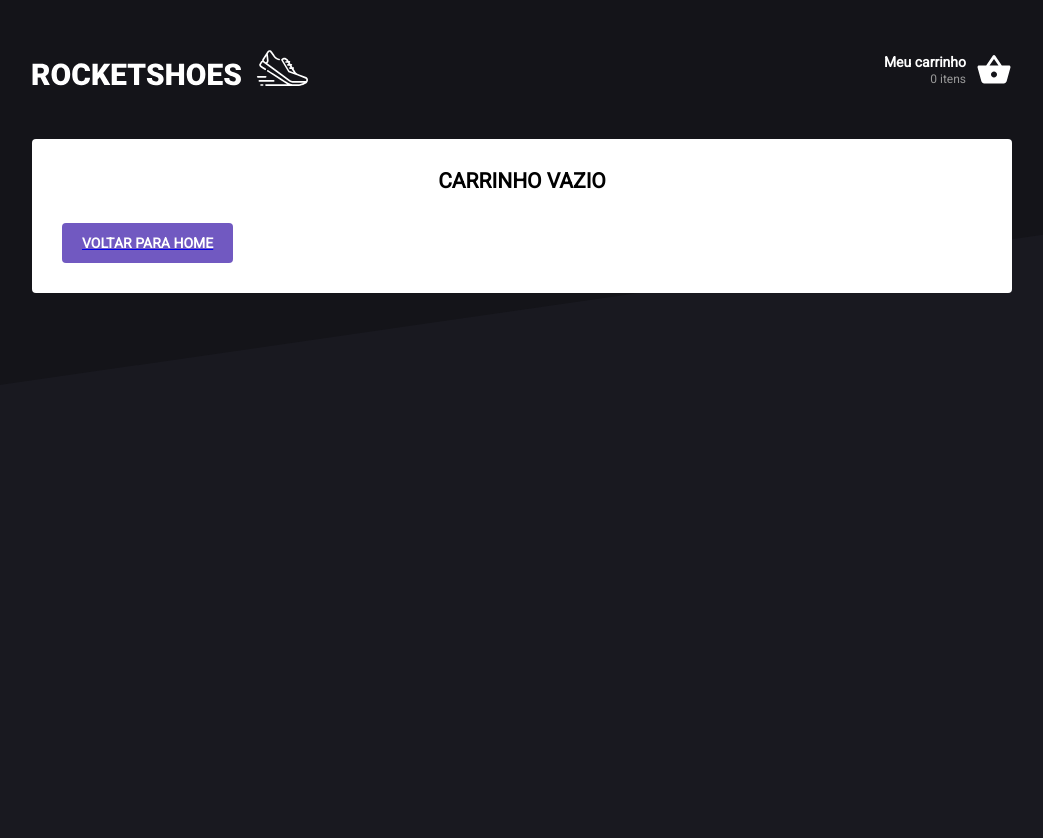
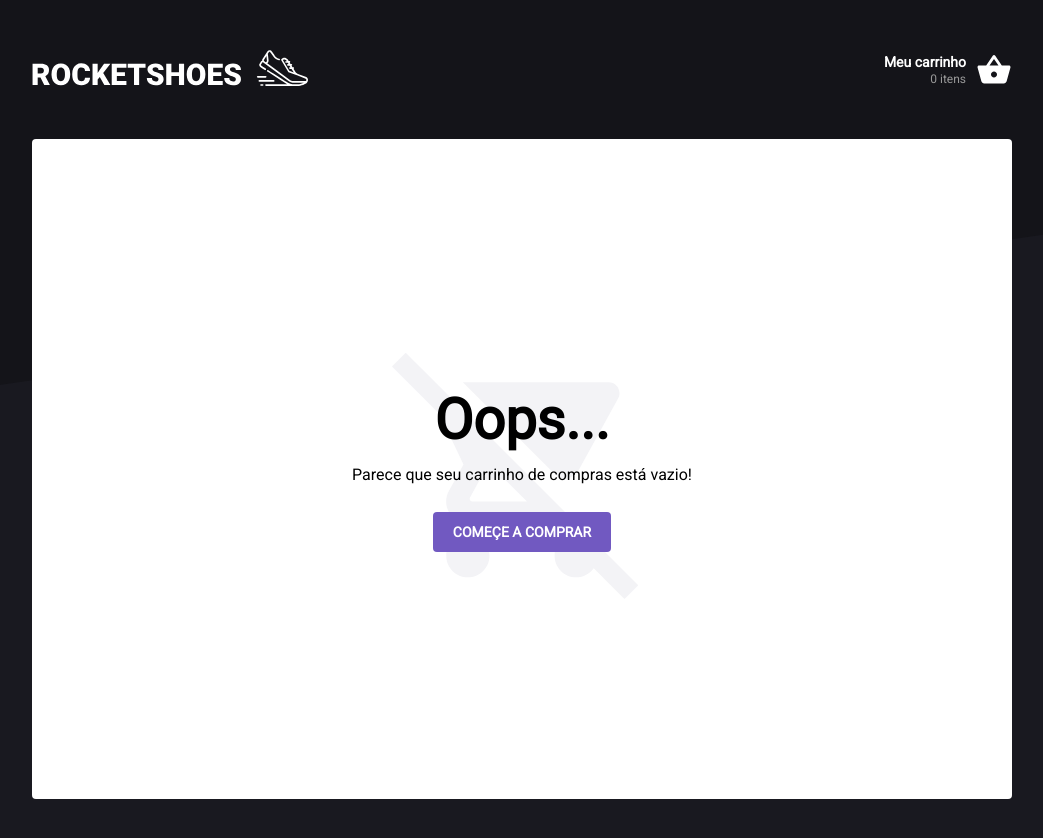
Before and after one commit to ARTHURPC03/RocketshoesWeb, a React (Create React App) app: page /cart in a window 1280 px wide. Shown: the top 838 px of the page, without its empty margins (118-1161 px from the left). Before the commit the page ends 800 px from the top, so only its background shows below. Built offline with nearby package versions, Linux system fonts and the light colour scheme.

Commit message:
Update Cart

```diff
--- a/src/components/Header/index.js
+++ b/src/components/Header/index.js
@@ -10,7 +10,7 @@ import { Container, Cart } from './styles'
 import logo from '../../assets/images/logo.svg'
 
 export default function Header() {
-  const cartSize = useSelector(state => state.cart.length)
+  const cartSize = useSelector((state) => state.cart.length)
 
   return (
     <Container>
--- a/src/pages/Cart/index.js
+++ b/src/pages/Cart/index.js
@@ -1,29 +1,41 @@
+/* eslint-disable jsx-a11y/control-has-associated-label */
 import React from 'react'
-import { Link } from 'react-router-dom'
+// import { Link } from 'react-router-dom'
 import { useDispatch, useSelector } from 'react-redux'
 import {
   MdRemoveCircleOutline,
   MdAddCircleOutline,
   MdDelete,
+  MdRemoveShoppingCart,
 } from 'react-icons/md'
 
 import { formatPrice } from '../../util/format'
 
 import * as CartActions from '../../store/modules/cart/actions'
 
-import { Container, ProductTable, Total } from './styles'
+import {
+  Container,
+  ProductTable,
+  Total,
+  EmptyCart,
+  StartShopping,
+} from './styles'
 
 export default function Cart() {
-  const total = useSelector(state =>  formatPrice(
-    state.cart.reduce((totalSum, product) => {
-      return totalSum + product.price * product.amount
-    }, 0)
-  ))
+  const total = useSelector((state) =>
+    formatPrice(
+      state.cart.reduce((totalSum, product) => {
+        return totalSum + product.price * product.amount
+      }, 0)
+    )
+  )
 
-  const cart = useSelector(state => state.cart.map(product => ({
-    ...product,
-    subtotal: formatPrice(product.price * product.amount),
-  })))
+  const cart = useSelector((state) =>
+    state.cart.map((product) => ({
+      ...product,
+      subtotal: formatPrice(product.price * product.amount),
+    }))
+  )
 
   const dispatch = useDispatch()
 
@@ -38,7 +50,15 @@ export default function Cart() {
   return (
     <Container>
       {cart.length === 0 ? (
-        <h2 id="vazio">Carrinho vazio</h2>
+        <EmptyCart>
+          <MdRemoveShoppingCart />
+
+          <div>
+            <h2>Oops...</h2>
+            <p>Parece que seu carrinho de compras está vazio!</p>
+            <StartShopping to="/">Começe a comprar</StartShopping>
+          </div>
+        </EmptyCart>
       ) : (
         <ProductTable>
           <thead>
@@ -52,7 +72,7 @@ export default function Cart() {
           </thead>
 
           <tbody>
-            {cart.map(product => (
+            {cart.map((product) => (
               <tr>
                 <td>
                   <img src={product.image} alt={product.title} />
@@ -78,7 +98,9 @@ export default function Cart() {
                 <td>
                   <button
                     type="button"
-                    onClick={() => dispatch(CartActions.removeFromCart(product.id))}
+                    onClick={() =>
+                      dispatch(CartActions.removeFromCart(product.id))
+                    }
                   >
                     <MdDelete size={20} color="#7159c1" />
                   </button>
@@ -89,13 +111,7 @@ export default function Cart() {
         </ProductTable>
       )}
 
-      {cart.length === 0 ? (
-        <footer>
-          <Link to="/">
-            <button type="button">Voltar para Home</button>
-          </Link>
-        </footer>
-      ) : (
+      {cart.length === 0 ? null : (
         <footer>
           <button type="button">Finalizar pedido</button>
           <Total>
--- a/src/pages/Cart/styles.js
+++ b/src/pages/Cart/styles.js
@@ -1,5 +1,6 @@
 import styled from 'styled-components'
-import { darken } from 'polished'
+import { Link } from 'react-router-dom'
+import { darken, lighten } from 'polished'
 
 export const Container = styled.div`
   padding: 30px;
@@ -33,6 +34,51 @@ export const Container = styled.div`
         background: ${darken(0.03, '#7159c1')};
       }
     }
+  }
+`
+export const EmptyCart = styled.section`
+  min-height: 600px;
+  display: flex;
+  justify-content: center;
+  align-items: center;
+  position: relative;
+  @media (max-width: 560px) {
+    min-height: 400px;
+  }
+  svg {
+    font-size: 260px;
+    color: #f3f3f6;
+    position: absolute;
+  }
+  div {
+    z-index: 1;
+    text-align: center;
+    h2 {
+      font-size: 56px;
+    }
+    p {
+      margin: 12px 0 28px;
+      font-size: 16px;
+    }
+  }
+`
+
+export const StartShopping = styled(Link)`
+  background: #7159c1;
+  color: #fff;
+  border: 0;
+  border-radius: 4px;
+  padding: 12px 20px;
+  font-weight: bold;
+  text-transform: uppercase;
+  transition: background 180ms ease-in-out;
+  text-decoration: none;
+  display: inline-block;
+  &:hover {
+    background: ${lighten(0.04, '#7159c1')};
+  }
+  &:active {
+    background: ${darken(0.04, '#7159c1')};
   }
 `
 
--- a/src/services/api.js
+++ b/src/services/api.js
@@ -5,3 +5,6 @@ const api = axios.create({
 })
 
 export default api
+
+// https://my-json-server.typicode.com/arthurpc03/api-rocketshoes
+// http://localhost:3333
--- a/src/store/modules/cart/sagas.js
+++ b/src/store/modules/cart/sagas.js
@@ -7,7 +7,9 @@ import { formatPrice } from '../../../util/format'
 import { addToCartSuccess, updateAmountSuccess } from './actions'
 
 function* addToCart({ id }) {
-  const productExists = yield select(state => state.cart.find(p => p.id === id))
+  const productExists = yield select((state) =>
+    state.cart.find((p) => p.id === id)
+  )
 
   const stock = yield call(api.get, `/stock/${id}`)
 
```
Also changed, not shown: package.json (+5 -4 lines), src/pages/Home/index.js (+7 -9 lines), src/store/modules/cart/reducer.js (+5 -5 lines), .eslintrc.js, 1 other file (tests, documents, lock files or other folders).
